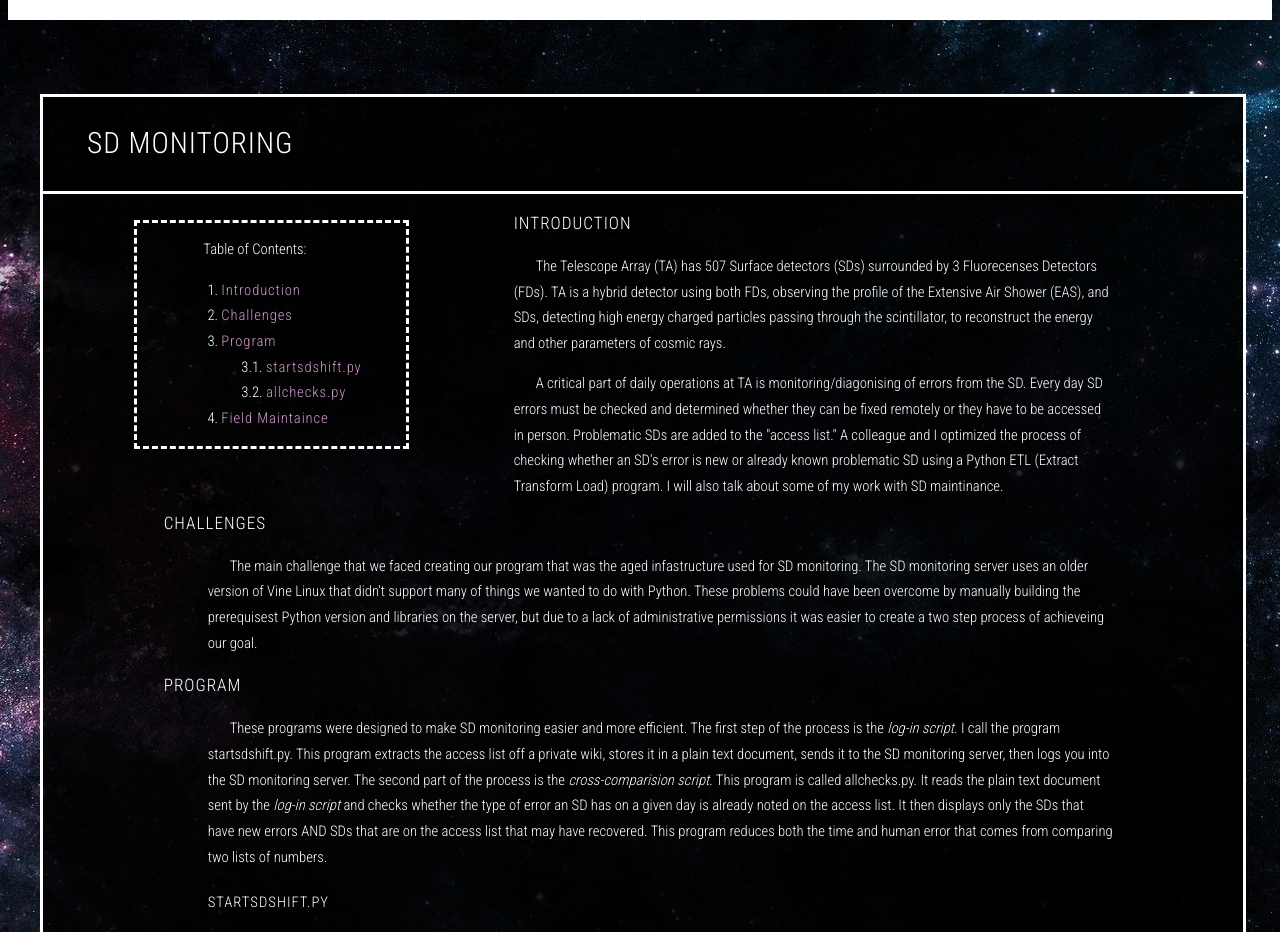
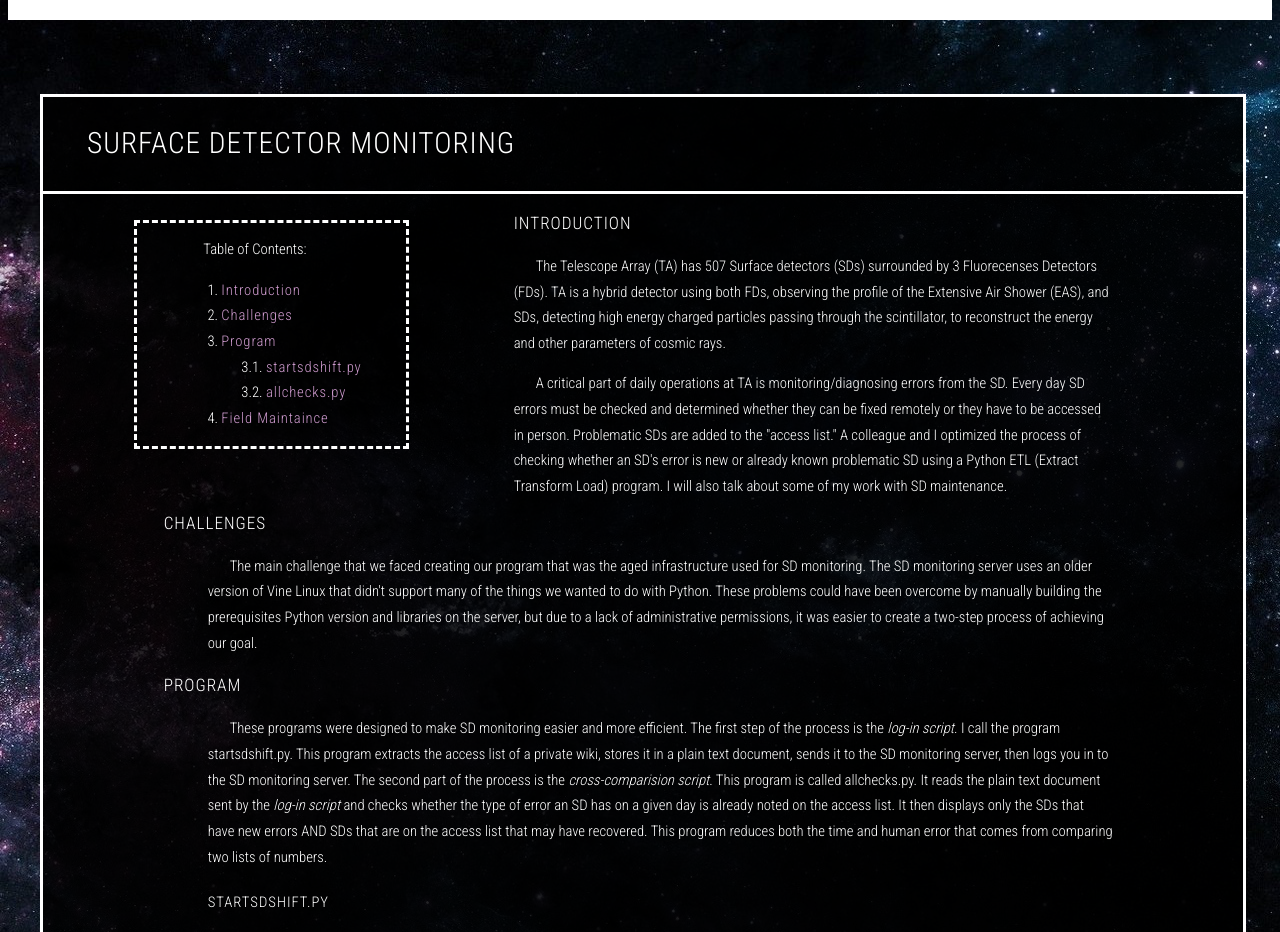
Before and after one commit to mathewpotts/mathewpotts.github.io, a plain HTML site: page pages/SDmonitoring.html in a window 1280 px wide. Shown: the part 105-1037 px from the top of the page. Drawn offline with Linux system fonts and the light colour scheme.

Commit message:
updated sdmon page and spell checked

```diff
--- a/pages/SDmonitoring.html
+++ b/pages/SDmonitoring.html
@@ -25,9 +25,9 @@
 		</div>
 	</header>
 	<main>
-		<div class="container" style="height: 4400px">
+		<div class="container" style="height: 4800px">
 			<div class="row" id="row-tile-overlay" style="height: 400px">
-				<div class="overlay-header"><h1>SD Monitoring</h1></div>
+				<div class="overlay-header"><h1>Surface Detector Monitoring</h1></div>
 				<div class="info-box" id="info-pro">
 					<br>
 					<div class="portrait" id="toc">
@@ -51,19 +51,19 @@
 							The Telescope Array (TA) has 507 Surface detectors (SDs) surrounded by 3 Fluorecenses Detectors (FDs). TA is a hybrid detector using both FDs, observing the profile of the Extensive Air Shower (EAS), and SDs, detecting high energy charged particles passing through the scintillator, to reconstruct the energy and other parameters of cosmic rays.
 						</p>
 						<p>
-							A critical part of daily operations at TA is monitoring/diagonising of errors from the SD. Every day SD errors must be checked and determined whether they can be fixed remotely or they have to be accessed in person. Problematic SDs are added to the "access list." A colleague and I optimized the process of checking whether an SD's error is new or already known problematic SD using a Python ETL (Extract Transform Load) program. I will also talk about some of my work with SD maintinance.
+							A critical part of daily operations at TA is monitoring/diagnosing errors from the SD. Every day SD errors must be checked and determined whether they can be fixed remotely or they have to be accessed in person. Problematic SDs are added to the "access list." A colleague and I optimized the process of checking whether an SD's error is new or already known problematic SD using a Python ETL (Extract Transform Load) program. I will also talk about some of my work with SD maintenance.
 						</p>
 					</div>
 				</div>
-			<div class="row" id="row-tile-overlay-last" style="height: 4000px">
+			<div class="row" id="row-tile-overlay-last" style="height: 4400px">
 				<div class="info-box" id="info-pro">
 						<h3 id="SD_challenges">Challenges</h3>
 						<p style="text-indent: 1.5em;">
-							The main challenge that we faced creating our program that was the aged infastructure used for SD monitoring. The SD monitoring server uses an older version of Vine Linux that didn't support many of things we wanted to do with Python. These problems could have been overcome by manually building the prerequisest Python version and libraries on the server, but due to a lack of administrative permissions it was easier to create a two step process of achieveing our goal.
+							The main challenge that we faced creating our program that was the aged infrastructure used for SD monitoring. The SD monitoring server uses an older version of Vine Linux that didn't support many of the things we wanted to do with Python. These problems could have been overcome by manually building the prerequisites Python version and libraries on the server, but due to a lack of administrative permissions, it was easier to create a two-step process of achieving our goal.
 						</p>
 						<h3 id="SD_program">Program</h3>
 						<p style="text-indent: 1.5em;">
-							These programs were designed to make SD monitoring easier and more efficient. The first step of the process is the <i>log-in script</i>. I call the program startsdshift.py. This program extracts the access list off a private wiki, stores it in a plain text document, sends it to the SD monitoring server, then logs you into the SD monitoring server. The second part of the process is the <i>cross-comparision script</i>. This program is called allchecks.py. It reads the plain text document sent by the <i>log-in script</i> and checks whether the type of error an SD has on a given day is already noted on the access list. It then displays only the SDs that have new errors AND SDs that are on the access list that may have recovered. This program reduces both the time and human error that comes from comparing two lists of numbers.
+							These programs were designed to make SD monitoring easier and more efficient. The first step of the process is the <i>log-in script</i>. I call the program startsdshift.py. This program extracts the access list of a private wiki, stores it in a plain text document, sends it to the SD monitoring server, then logs you in to the SD monitoring server. The second part of the process is the <i>cross-comparision script</i>. This program is called allchecks.py. It reads the plain text document sent by the <i>log-in script</i> and checks whether the type of error an SD has on a given day is already noted on the access list. It then displays only the SDs that have new errors AND SDs that are on the access list that may have recovered. This program reduces both the time and human error that comes from comparing two lists of numbers.
 						</p>
 						<h4 id="SD_startshift">startsdshift.py</h4>
 						<p style="text-indent: 1.5em;">
@@ -120,7 +120,7 @@
 
 						<h4 id="SD_allcheck">allchecks.py</h4>
 						<p style="text-indent: 1.5em;">
-							Code
+							This class code is written in Python 2 and the full script is on the SD monitoring server. We used a series of dictionaries and regular experession checks to determine if an SD entry was about a particular error.
 						</p>
 						<!-- HTML generated using hilite.me -->
 					<div style="background: #111111; overflow:auto;width:auto;border:solid gray;border-width:.1em .1em .1em .8em;padding:.2em .6em;color:#000"><pre style="margin: 0; line-height: 125%"><span style="color: #008800; font-style: italic; background-color: #0f140f"># CrossCheck added with work from Isaac Buckland and Mathew Potts</span>
@@ -217,8 +217,11 @@
 
 						<h3 id="SD_maint">Field Maintinance</h3>
 						<p style="text-indent: 1.5em;">
-							The other half of SD monitoring is SD maintinace. This involves driving off road in the deserts West of Delta, Utah to access SDs.
+							The other half of SD monitoring is SD maintenance. This involves driving off the road in the deserts west of Delta, Utah to access SDs. The actual work done on the SDs varies widely. I have replaced batteries, GPS/radio antennas and occasionally removed the mainboards entirely to modify them. Part of the doing SD maintenance involves submitting paperwork to the Bureau of Land Management (BLM); I have created a bash script that makes this process easier. Below are some images of some an SD that I accessed.
 						</p>
+						<center><img src="../assets/images/20200820_092136.jpg" style="width:500px" alt="TA SD"/><p>(Above) TASD after I accessed it on 8/20/2020. I performed and onsite reboot and reset the reoot timer.<br>
+						(Below) Eletronic Compononets of the SD, that I accessed. The eletronics is composed of many boards that are housed in a box behind their solar panel.</p> </center>
+					<center><img src="../assets/images/20200816_203056.jpg" alt="TA SD Main Board" style="width:400px;padding-bottom:225px"/></center>
 				</div>
 			</div>
 		</div>
```
Also changed, not shown: 4 other files.
